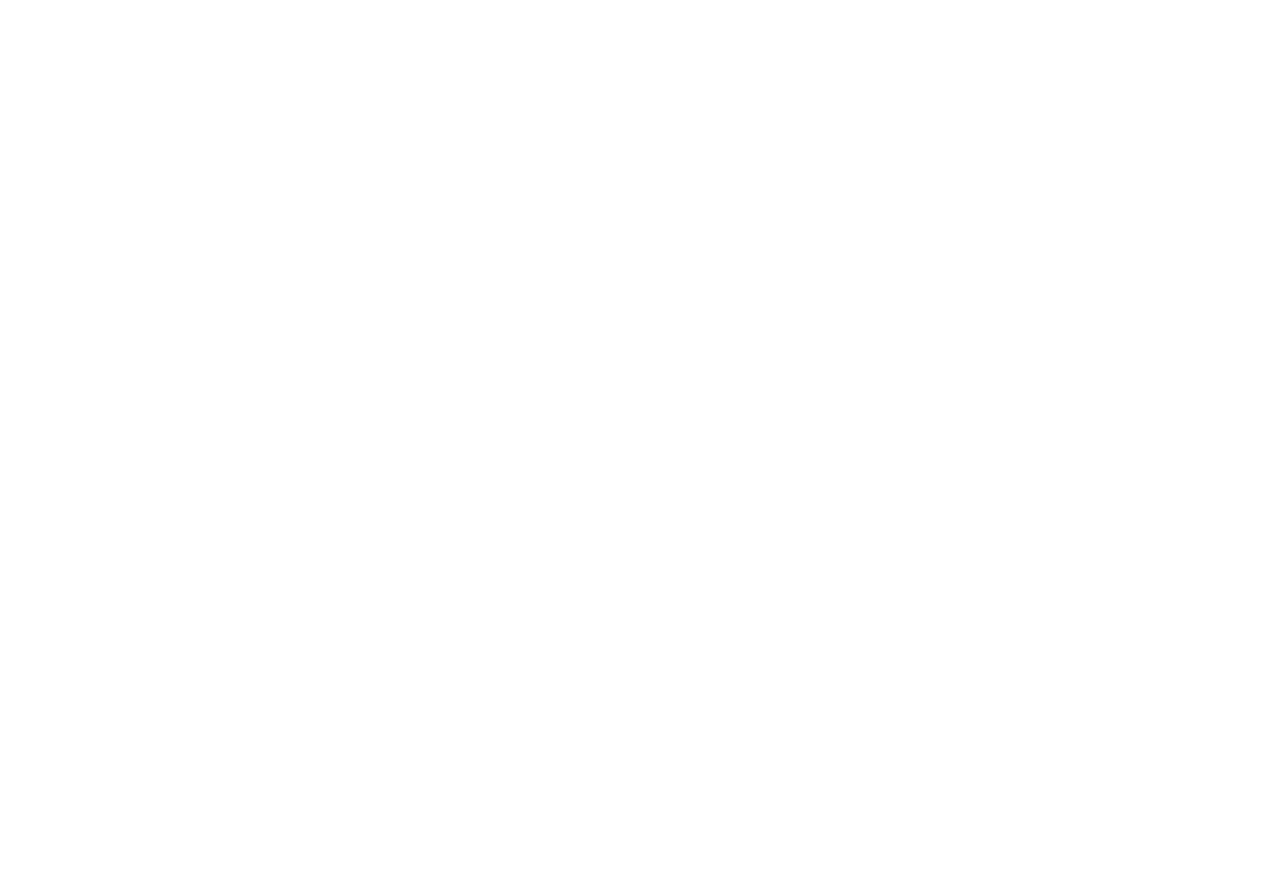
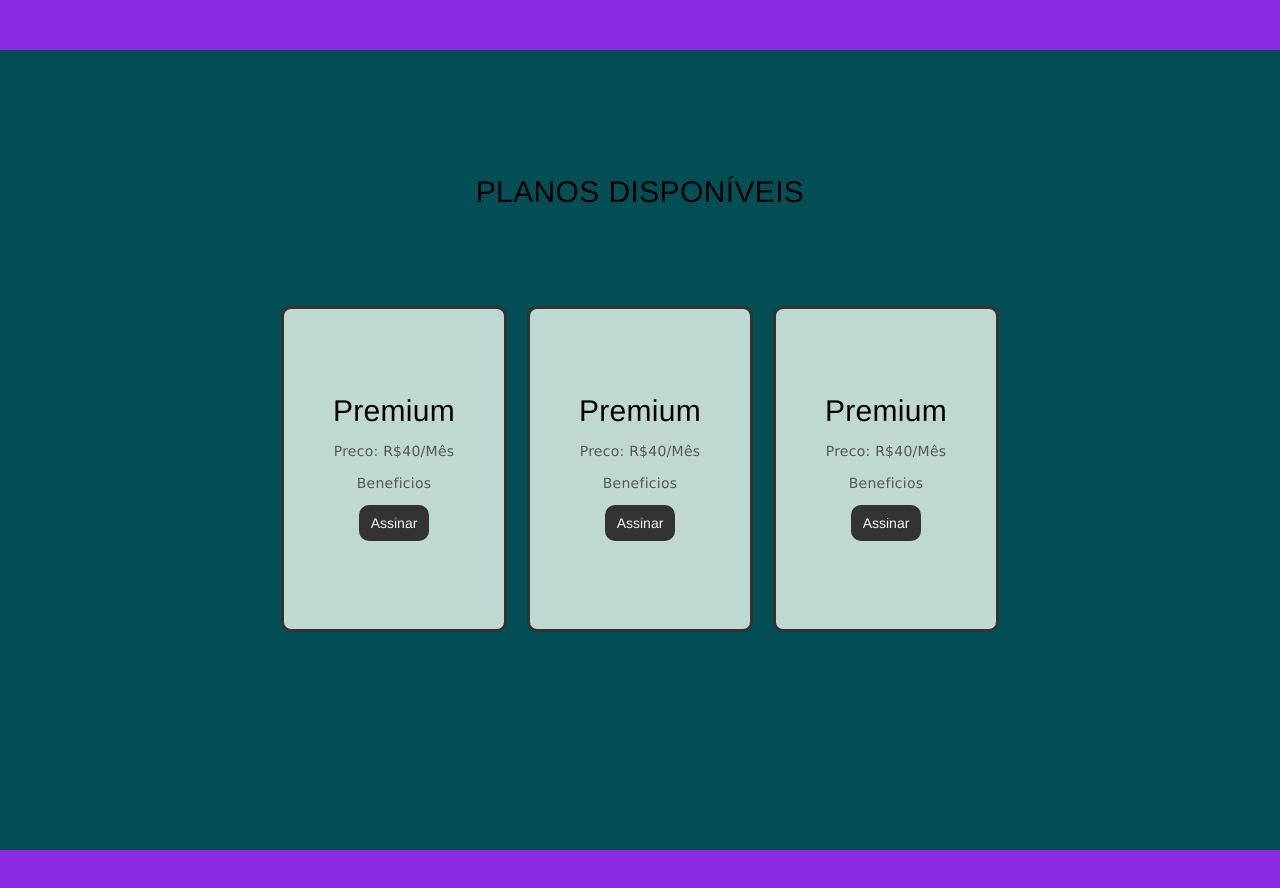
Before and after one commit to bokargiu/Lokus, an Angular app: page / in a window 1280 px wide. Shown: the top 888 px of the page. Before the commit the page ends 800 px from the top, so only its background shows below. Built offline with nearby package versions, Linux system fonts and the light colour scheme.

Commit message:
Criei página planos

```diff
--- a/angular.json
+++ b/angular.json
@@ -96,5 +96,8 @@
         }
       }
     }
+  },
+  "cli": {
+    "analytics": false
   }
 }
--- /dev/null
+++ b/src/app/Components/card-subscription/card-subscription.component.css
@@ -0,0 +1,65 @@
+.container{
+    background-color: #bfd8d2;
+    width: 200px;
+    height: 300px;
+    border-radius: 10px;
+    padding: 10px;
+    margin: 10px;
+    margin-top: 0px;
+    display: flex;
+    flex-direction: column;
+    justify-content: center;
+    align-items: center;
+    border: 3px solid #333333;
+    transition: transform 0.3s ease; /* animação suave */
+
+}
+
+h3{
+  font-family: 'Franklin Gothic Medium', 'Arial Narrow', Arial, sans-serif;
+  font-size: 30px;
+}
+
+p{
+  color: rgb(86, 86, 86);
+  font-family:'Lucida Sans', 'Lucida Sans Regular', 'Lucida Grande';
+  font-size: 14px;
+}
+
+.container:hover {
+  transform: scale(1); /* aumenta o card em 5% */
+  cursor: pointer; /* opcional: muda o cursor para indicar interatividade */
+  animation: shadow-drop-center 0.4s cubic-bezier(0.250, 0.460, 0.450, 0.940) both;
+}
+
+@-webkit-keyframes shadow-drop-center {
+  0% {
+    -webkit-box-shadow: 0 0 0 0 rgba(255, 255, 255, 0.542);
+            box-shadow: 0 0 0 0 rgba(255, 255, 255, 0.542);
+  }
+  100% {
+    -webkit-box-shadow: 0 0 20px 0px rgba(2255, 255, 255, 0.542);
+            box-shadow: 0 0 20px 0px rgba(255, 255, 255, 0.542);
+  }
+}
+@keyframes shadow-drop-center {
+  0% {
+    -webkit-box-shadow: 0 0 0 0 rgba(0, 0, 0, 0);
+            box-shadow: 0 0 0 0 rgba(0, 0, 0, 0);
+  }
+  100% {
+    -webkit-box-shadow: 0 0 20px 0px rgba(255, 255, 255, 0.542);
+            box-shadow: 0 0 20px 0px rgba(255, 255, 255, 0.542);
+  }
+}
+
+button{
+  background-color: #333333;
+  padding: 8px 10px;
+  color: #f8f5f0;
+  border-radius: 10px;
+  border:2px solid #333333;
+  font-family: 'Franklin Gothic Medium', 'Arial Narrow', Arial, sans-serif;
+  font-size: 14px;
+  cursor: pointer;
+}
--- /dev/null
+++ b/src/app/Components/card-subscription/card-subscription.component.html
@@ -0,0 +1,7 @@
+<div class="container">
+    <!-- nome do plano -->
+    <h3>Premium</h3>
+    <p>Preco: {{preco}}</p>
+    <p>Beneficios</p>
+    <button>Assinar</button>
+</div>
--- /dev/null
+++ b/src/app/Components/card-subscription/card-subscription.component.ts
@@ -0,0 +1,10 @@
+import { Component } from '@angular/core';
+
+@Component({
+  selector: 'app-card-subscription',
+  templateUrl: './card-subscription.component.html',
+  styleUrls: ['./card-subscription.component.css']
+})
+export class CardSubscriptionComponent {
+    preco:string = "R$40/Mês"
+}
--- /dev/null
+++ b/src/app/Pages/subscription/subscription.component.css
@@ -0,0 +1,48 @@
+.container{
+    width: 100%;
+    height: 100vh;
+    background-color: #044E55;
+    display: flex;
+    flex-direction: column;
+    justify-content: center;
+    align-items: center;
+
+    .card {
+        background-color: #791f1f;
+        border-radius: 8px;
+        width: 280px;
+        padding: 1.5rem;
+        box-shadow: 0 2px 4px rgba(0,0,0,0.1);
+        /* Transições para fundo, sombra e movimento */
+        transition: background-color 0.3s ease, transform 0.3s ease, box-shadow 0.3s ease;
+      }
+      .card:hover {
+        background-color: #20527e;  /* cor levemente diferente ao passar o mouse */
+        transform: translateY(-5px);
+        box-shadow: 0 8px 16px rgba(0,0,0,0.2);
+      }
+}
+
+.planos{
+    height: 500px;
+    display: flex;
+    justify-content: space-evenly;
+    align-items: center;
+}
+
+h2{
+    font-family: 'Franklin Gothic Medium', 'Arial Narrow', Arial, sans-serif;
+    font-size: 30px;
+}
+
+.head-menu{
+    width: 100%;
+    height: 50px;
+    background-color: blueviolet;
+    }
+
+    .footing{
+    width: 100%;
+    height: 70px;
+    background-color: blueviolet;
+    }
--- /dev/null
+++ b/src/app/Pages/subscription/subscription.component.html
@@ -0,0 +1,11 @@
+<div class="head-menu"> </div>
+
+<div class="container">
+    <h2>PLANOS DISPONÍVEIS</h2>
+    <div class="planos">
+      <app-card-subscription *ngFor="let item of l"/>
+    </div>
+
+  </div>
+
+<div class="footing"> </div>
--- /dev/null
+++ b/src/app/Pages/subscription/subscription.component.ts
@@ -0,0 +1,11 @@
+import { Component } from '@angular/core';
+
+@Component({
+  selector: 'app-subscription',
+  templateUrl: './subscription.component.html',
+  styleUrls: ['./subscription.component.css']
+})
+export class SubscriptionComponent {
+  title = 'plans';
+  l: number[] = [1, 2, 3]
+}
--- a/src/app/app-routing.module.ts
+++ b/src/app/app-routing.module.ts
@@ -1,7 +1,10 @@
 import { NgModule } from '@angular/core';
 import { RouterModule, Routes } from '@angular/router';
+import { SubscriptionComponent } from './Pages/subscription/subscription.component';
 
-const routes: Routes = [];
+const routes: Routes = [
+  {path:"", component:SubscriptionComponent}
+];
 
 @NgModule({
   imports: [RouterModule.forRoot(routes)],
--- a/src/app/app.module.ts
+++ b/src/app/app.module.ts
@@ -8,10 +8,14 @@
 import { AppRoutingModule } from './app-routing.module';
 import { AppComponent } from './app.component';
 import { BrowserAnimationsModule } from '@angular/platform-browser/animations';
+import { SubscriptionComponent } from './Pages/subscription/subscription.component';
+import { CardSubscriptionComponent } from './Components/card-subscription/card-subscription.component';
 
 @NgModule({
   declarations: [
-    AppComponent
+    AppComponent,
+    SubscriptionComponent,
+    CardSubscriptionComponent
   ],
   imports: [
     BrowserModule,
```
Also changed, not shown: src/app/app.component.html (line endings or trailing spaces), src/styles.css (line endings or trailing spaces), 2 other files (tests, documents, lock files or other folders).
